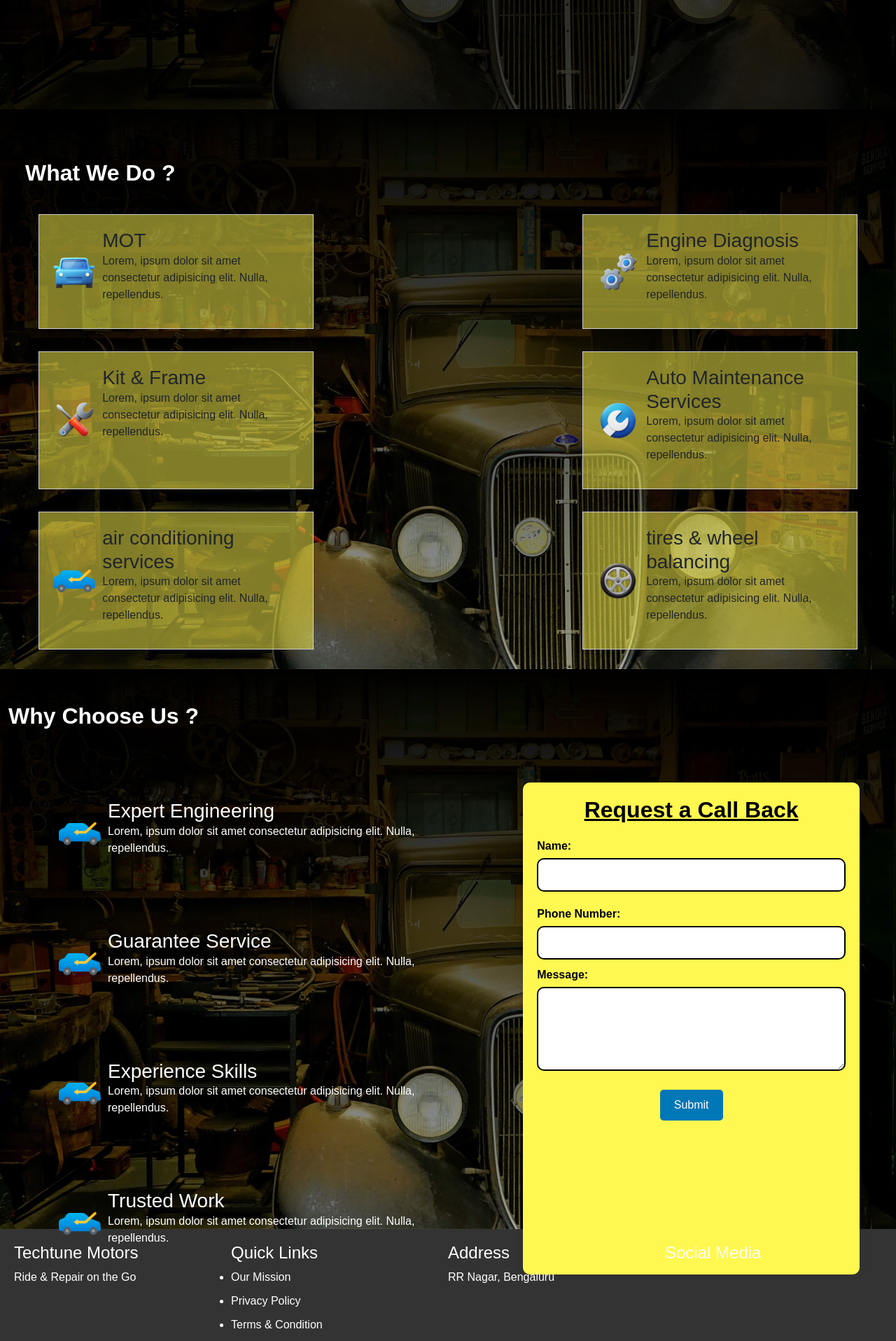
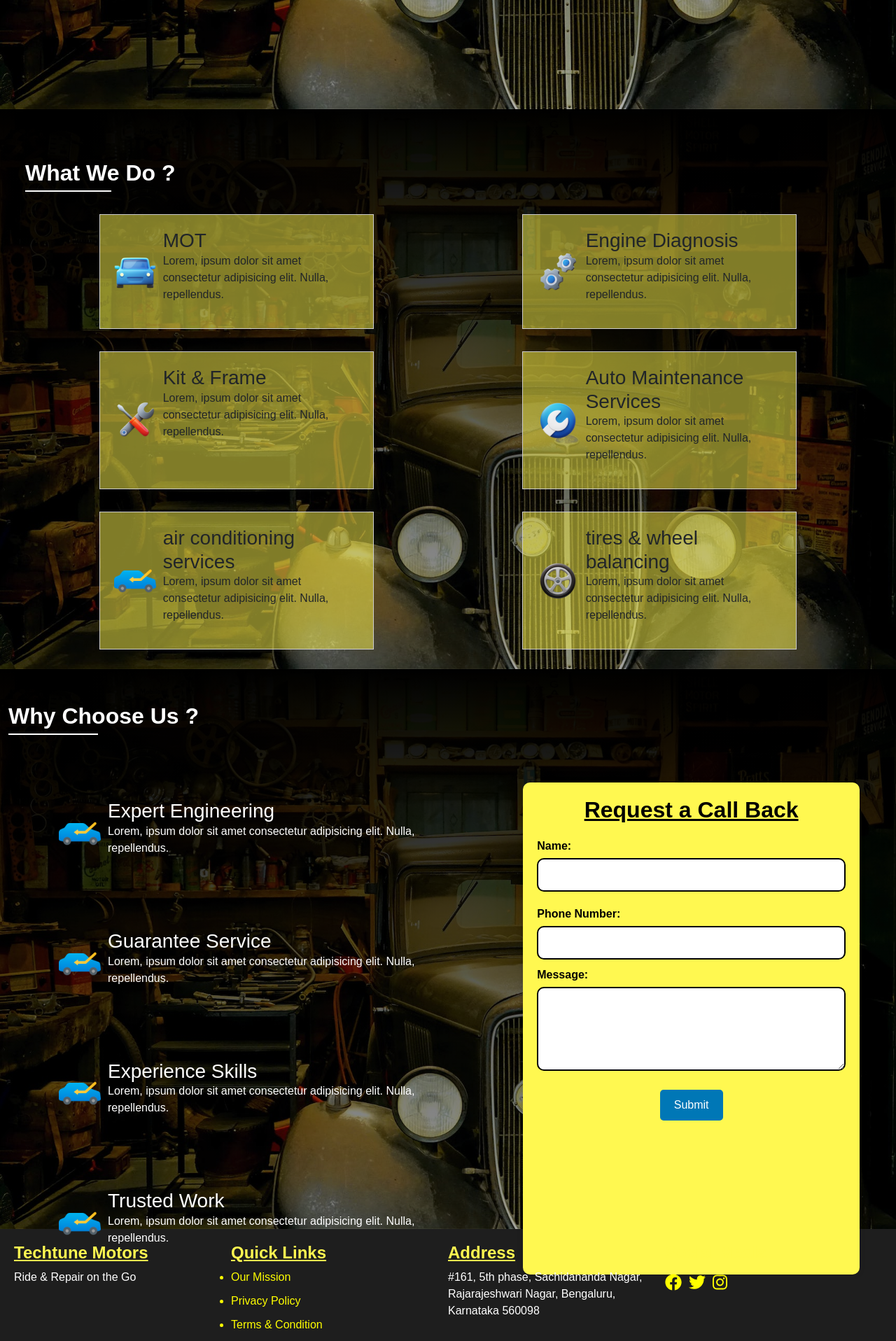
Before and after one commit to iamhimesh07/Techtune-Motors, a PHP site: page / in a window 1280 px wide. Shown: the part 720-2636 px from the top of the page at 70% size. Run offline with PHP 8.4, Linux system fonts and the light colour scheme.

Commit message:
major changes and broken styles fixes

```diff
--- a/index.html
+++ b/index.html
@@ -1,5 +1,6 @@
 <!DOCTYPE html>
 <html lang="en">
+
 <head>
   <meta charset="UTF-8" />
   <meta name="viewport" content="width=device-width, initial-scale=1.0" />
@@ -7,44 +8,28 @@
 
   <!-- Stylesheets -->
   <link rel="stylesheet" href="assets/css/bootstrap.min.css" />
+  <link rel="stylesheet" href="https://cdn.jsdelivr.net/npm/font-awesome@4.7.0/css/font-awesome.min.css">
   <link rel="stylesheet" href="assets/font/flaticon.css" />
   <link rel="stylesheet" href="styles.css" />
 
   <!-- Google Fonts -->
   <link rel="preconnect" href="https://fonts.googleapis.com" />
   <link rel="preconnect" href="https://fonts.gstatic.com" crossorigin />
-    <link
-      href="https://fonts.googleapis.com/css2?family=Inter:wght@400;500;600;700;800&display=swap"
-      rel="stylesheet"
-    />
+  <link href="https://fonts.googleapis.com/css2?family=Inter:wght@400;500;600;700;800&display=swap" rel="stylesheet" />
 </head>
+
 <body>
   <!-- Navigation -->
   <nav class="navbar navbar-expand-lg bg-body-tertiary">
     <div class="container-fluid">
       <a class="navbar-brand" href="#">
-          <img
-            src="/assets/images/logo.png"
-            alt="Bootstrap"
-            width="30"
-            height="24"
-          />
+        <img src="/assets/images/logo.png" alt="Bootstrap" width="30" height="24" />
       </a>
-        <button
-          class="navbar-toggler"
-          type="button"
-          data-bs-toggle="collapse"
-          data-bs-target="#navbarNavAltMarkup"
-          aria-controls="navbarNavAltMarkup"
-          aria-expanded="false"
-          aria-label="Toggle navigation"
-        >
+      <button class="navbar-toggler" type="button" data-bs-toggle="collapse" data-bs-target="#navbarNavAltMarkup"
+        aria-controls="navbarNavAltMarkup" aria-expanded="false" aria-label="Toggle navigation">
         <span class="navbar-toggler-icon"></span>
       </button>
-        <div
-          class="collapse navbar-collapse justify-content-end"
-          id="navbarNavAltMarkup"
-        >
+      <div class="collapse navbar-collapse justify-content-end" id="navbarNavAltMarkup">
         <div class="navbar-nav text-uppercase">
           <a class="nav-link active" aria-current="page" href="#">Home</a>
           <a class="nav-link" href="services.html">Service</a>
@@ -59,10 +44,8 @@
   <!-- Section: Hero -->
   <section class="hero container-fluid bg-image">
     <div class="row">
-        <div
-          class="col-md-10 offset-md-1 col-sm-12 offset-sm-0 overflow-hidden text-center content"
-        >
-          <h1 class="text-white">''PRECISION, PERFORMANCE, PROMECH</h1>
+      <div class="col-md-10 offset-md-1 col-sm-12 offset-sm-0 overflow-hidden text-center content">
+        <h1 class="main-hero-headline">"PRECISION, PERFORMANCE, PROMECH"</h1>
         <!-- <button type="button" class="btn btn-primary btn-lg rounded-pill">
             <a href="booking_appointment.html"></a>
 
@@ -241,7 +224,7 @@
 
       <div class="footer-column">
         <h2>Quick Links</h2>
-              <ul>
+        <ul class="footer-links">
           <li><a href="#">Our Mission</a></li>
           <li><a href="#">Privacy Policy</a></li>
           <li><a href="#">Terms & Condition</a></li>
@@ -251,16 +234,28 @@
 
       <div class="footer-column">
         <h2>Address</h2>
-              <p>RR Nagar, Bengaluru</p>
+        <p>#161, 5th phase, Sachidananda Nagar, Rajarajeshwari Nagar, Bengaluru, Karnataka 560098</p>
       </div>
 
       <div class="footer-column">
         <h2>Social Media</h2>
         <div class="social-icons">
-                  <a href="#"><i class="fab fa-facebook"></i></a>
-                  <a href="#"><i class="fab fa-twitter"></i></a>
-                  <a href="#"><i class="fab fa-instagram"></i></a>
-                  <a href="#"><i class="fab fa-linkedin"></i></a>
+          <a href="#"><svg xmlns="http://www.w3.org/2000/svg" height="1em"
+              viewBox="0 0 512 512"><!--! Font Awesome Free 6.4.2 by @fontawesome - https://fontawesome.com License - https://fontawesome.com/license (Commercial License) Copyright 2023 Fonticons, Inc. -->
+              <path
+                d="M504 256C504 119 393 8 256 8S8 119 8 256c0 123.78 90.69 226.38 209.25 245V327.69h-63V256h63v-54.64c0-62.15 37-96.48 93.67-96.48 27.14 0 55.52 4.84 55.52 4.84v61h-31.28c-30.8 0-40.41 19.12-40.41 38.73V256h68.78l-11 71.69h-57.78V501C413.31 482.38 504 379.78 504 256z" />
+            </svg></a>
+          <a href="#"><svg xmlns="http://www.w3.org/2000/svg" height="1em"
+              viewBox="0 0 512 512"><!--! Font Awesome Free 6.4.2 by @fontawesome - https://fontawesome.com License - https://fontawesome.com/license (Commercial License) Copyright 2023 Fonticons, Inc. -->
+              <path
+                d="M459.37 151.716c.325 4.548.325 9.097.325 13.645 0 138.72-105.583 298.558-298.558 298.558-59.452 0-114.68-17.219-161.137-47.106 8.447.974 16.568 1.299 25.34 1.299 49.055 0 94.213-16.568 130.274-44.832-46.132-.975-84.792-31.188-98.112-72.772 6.498.974 12.995 1.624 19.818 1.624 9.421 0 18.843-1.3 27.614-3.573-48.081-9.747-84.143-51.98-84.143-102.985v-1.299c13.969 7.797 30.214 12.67 47.431 13.319-28.264-18.843-46.781-51.005-46.781-87.391 0-19.492 5.197-37.36 14.294-52.954 51.655 63.675 129.3 105.258 216.365 109.807-1.624-7.797-2.599-15.918-2.599-24.04 0-57.828 46.782-104.934 104.934-104.934 30.213 0 57.502 12.67 76.67 33.137 23.715-4.548 46.456-13.32 66.599-25.34-7.798 24.366-24.366 44.833-46.132 57.827 21.117-2.273 41.584-8.122 60.426-16.243-14.292 20.791-32.161 39.308-52.628 54.253z" />
+            </svg></a>
+          <a href="#"><svg xmlns="http://www.w3.org/2000/svg" height="1em" viewBox="0 0 448 512">! Font Awesome Free
+              6.4.2 by @fontawesome - https://fontawesome.com License - https://fontawesome.com/license (Commercial
+              License) Copyright 2023 Fonticons, Inc.
+              <path
+                d="M224.1 141c-63.6 0-114.9 51.3-114.9 114.9s51.3 114.9 114.9 114.9S339 319.5 339 255.9 287.7 141 224.1 141zm0 189.6c-41.1 0-74.7-33.5-74.7-74.7s33.5-74.7 74.7-74.7 74.7 33.5 74.7 74.7-33.6 74.7-74.7 74.7zm146.4-194.3c0 14.9-12 26.8-26.8 26.8-14.9 0-26.8-12-26.8-26.8s12-26.8 26.8-26.8 26.8 12 26.8 26.8zm76.1 27.2c-1.7-35.9-9.9-67.7-36.2-93.9-26.2-26.2-58-34.4-93.9-36.2-37-2.1-147.9-2.1-184.9 0-35.8 1.7-67.6 9.9-93.9 36.1s-34.4 58-36.2 93.9c-2.1 37-2.1 147.9 0 184.9 1.7 35.9 9.9 67.7 36.2 93.9s58 34.4 93.9 36.2c37 2.1 147.9 2.1 184.9 0 35.9-1.7 67.7-9.9 93.9-36.2 26.2-26.2 34.4-58 36.2-93.9 2.1-37 2.1-147.8 0-184.8zM398.8 388c-7.8 19.6-22.9 34.7-42.6 42.6-29.5 11.7-99.5 9-132.1 9s-102.7 2.6-132.1-9c-19.6-7.8-34.7-22.9-42.6-42.6-11.7-29.5-9-99.5-9-132.1s-2.6-102.7 9-132.1c7.8-19.6 22.9-34.7 42.6-42.6 29.5-11.7 99.5-9 132.1-9s102.7-2.6 132.1 9c19.6 7.8 34.7 22.9 42.6 42.6 11.7 29.5 9 99.5 9 132.1s2.7 102.7-9 132.1z" />
+            </svg></a>
         </div>
       </div>
     </div>
@@ -271,4 +266,5 @@
   <!-- <script src="assets/js/jquery-3.6.0.min.js"></script> -->
   <script src="assets/js/main-script.js"></script>
 </body>
+
 </html>
--- a/styles.css
+++ b/styles.css
@@ -13,7 +13,8 @@
 
 
 /* Utility Classes */
-.wwd, .wcu2 {
+.wwd,
+.wcu2 {
     height: 800px !important;
 }
 
@@ -23,12 +24,20 @@
 
 /* Hero */
 .bg-image {
-    background-image: linear-gradient(rgba(0, 0, 0, 1), rgba(0, 0, 0, 0.75)), url("/assets/images/hero_image.jpg");
+    background-image: linear-gradient(rgba(0, 0, 0, 1), rgba(0, 0, 0, 0.303)), url("/assets/images/hero_image.jpg");
     background-color: #cccccc;
     height: 100vh;
     background-position: center;
     background-repeat: no-repeat;
     background-size: cover;
+}
+
+.main-hero-headline {
+    font-size: 4rem;
+    font-weight: bold;
+    margin-bottom: 3.5rem;
+    /* margin-top: 3rem; */
+    color: rgba(231, 225, 53, 0.844);
 }
 
 .hero {
@@ -37,7 +46,7 @@
 
 .content {
     position: absolute;
-    top: 40%;
+    top: 20%;
 
 }
 
@@ -74,36 +83,40 @@
     font-weight: bold;
 }
 
-/* .wbd_title::after {
+.wbd_title::after {
     content: '';
     display: block;
-    height: 2px;
-    width: 5%;
+    height: 2.5px;
+    width: 10%;
     color: rgba(255, 255, 255, 1);
-    background-color: #333;
+    background-color: #ffffff;
     position: absolute;
-    bottom: 0;
-    left: 0;
-} */
+    bottom: -0.5rem;
+    left: 1;
+    margin-top: 0.5rem;
+}
 
 .wwd_content {
     display: flex;
     flex-wrap: wrap;
-    justify-content: space-between;
+    justify-content: space-around;
 }
 
 .box {
-    width: calc(33.33% - 10px); /* Adjust width as needed (33.33% with some spacing) */
-    margin: 1rem 1.2rem ;
-    background-color: rgba(255, 248, 80, 0.5); /* Change the background color as desired */
-    border: 1px solid #ccc; /* Add border as needed */
+    width: calc(33.33% - 10px);
+    /* Adjust width as needed (33.33% with some spacing) */
+    margin: 1rem 1.2rem;
+    background-color: rgba(255, 248, 80, 0.5);
+    border: 1px solid #ccc;
     padding: 20px;
     display: flex;
+    justify-content: space-between;
 }
 
 .icon {
     margin-right: 10px;
 }
+
 
 .info {
     flex-grow: 1;
@@ -156,8 +169,10 @@ h3 {
 }
 
 .icon .left_side img {
-    width: 50px; /* Set the icon width as needed */
-    height: 50px; /* Set the icon height as needed */
+    width: 50px;
+    /* Set the icon width as needed */
+    height: 50px;
+    /* Set the icon height as needed */
     margin-right: 10px;
 }
 
@@ -199,7 +214,7 @@ h3 {
 }
 
 .request-call-back input[type="text"],
-.request-call-back  input[type="tel"],
+.request-call-back input[type="tel"],
 .request-call-back textarea {
     width: 100%;
     padding: 10px;
@@ -220,13 +235,13 @@ h3 {
     cursor: pointer;
 }
 
-.request-call-back  button:hover {
+.request-call-back button:hover {
     background-color: #005b8f;
 }
 
 /* Footer */
 footer {
-    background-color: #333;
+    background-color: rgba(30, 30, 30, 1);
     color: #fff;
     padding: 20px;
 }
@@ -243,8 +258,21 @@ footer {
     margin-bottom: 20px;
 }
 
-h2 {
+footer h2 {
     font-size: 1.5rem;
+    color: rgba(255, 248, 80, 1);
+    font-weight: bold;
+    text-decoration: underline;
+}
+
+.footer-links li a,
+.footer-links li {
+    color: yellow;
+}
+
+.footer-links a:hover {
+    text-decoration: underline;
+    cursor: pointer;
 }
 
 p {
@@ -263,6 +291,11 @@ li {
 a {
     color: #fff;
     text-decoration: none;
+}
+
+.social-icons svg {
+
+    fill: yellow;
 }
 
 /* Add styling for social media icons */
@@ -320,7 +353,7 @@ a {
     margin-bottom: 20px;
 }
 
-#about h3{
+#about h3 {
     font-size: 2rem;
     font-weight: bold;
     margin: 20px 0;
@@ -363,7 +396,9 @@ ul {
     list-style-type: disc;
 }
 
-.contact-button, .quote-button, .appointment-button {
+.contact-button,
+.quote-button,
+.appointment-button {
     display: inline-block;
     padding: 10px 20px;
     background-color: #0077b6;
@@ -374,7 +409,9 @@ ul {
     transition: background-color 0.3s;
 }
 
-.contact-button:hover, .quote-button:hover, .appointment-button:hover {
+.contact-button:hover,
+.quote-button:hover,
+.appointment-button:hover {
     background-color: #005b8f;
 }
 
@@ -539,16 +576,16 @@ select {
 .splide__slide img {
     width: 100%;
     height: auto;
-  }
+}
 
-  .splide__slide img {
+.splide__slide img {
     width: 100%;
     height: 100%;
     object-fit: cover;
-  }
+}
 
 
-  /* services */
+/* services */
 
 
 #services {
@@ -594,9 +631,12 @@ select {
 
 /* Add hover effect */
 .service:hover {
-    transform: scale(1.05); /* Enlarge the box on hover */
-    box-shadow: 0 8px 16px rgba(0, 0, 0, 0.2); /* Add a shadow on hover */
-    background-color: rgba(255, 248, 80, 1); /* Change the background color on hover */
+    transform: scale(1.05);
+    /* Enlarge the box on hover */
+    box-shadow: 0 8px 16px rgba(0, 0, 0, 0.2);
+    /* Add a shadow on hover */
+    background-color: rgba(255, 248, 80, 1);
+    /* Change the background color on hover */
 }
 
 /* Add a glow effect on hover */
@@ -608,6 +648,7 @@ select {
     0% {
         text-shadow: 0 0 5px rgba(0, 119, 182, 0.5);
     }
+
     100% {
         text-shadow: 0 0 20px rgba(0, 119, 182, 0.9);
     }
```
Also changed, not shown: about_us.html (+18 -5 lines), booking_appointment.html (+68 -26 lines), contact_us.html (+30 -45 lines), services.html (+34 -12 lines). Lines whose indentation alone changed are shown as unchanged.
